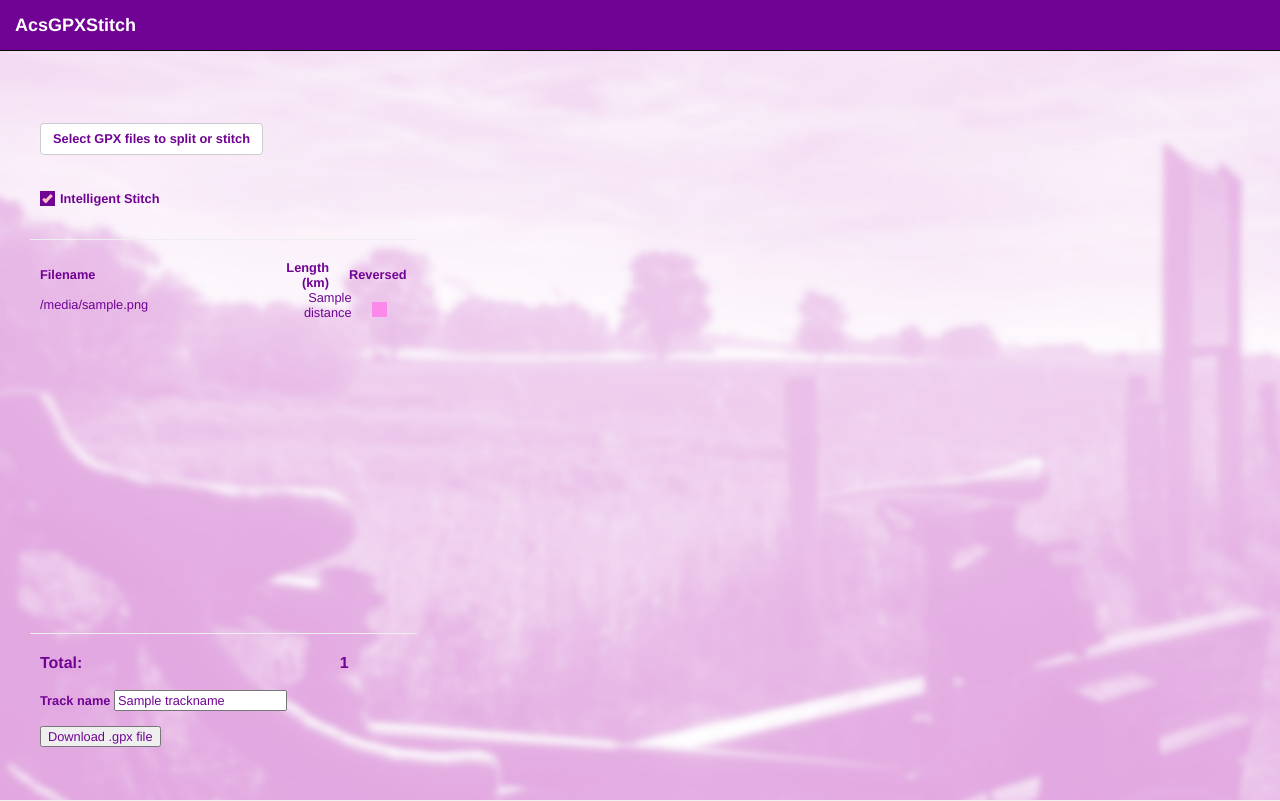
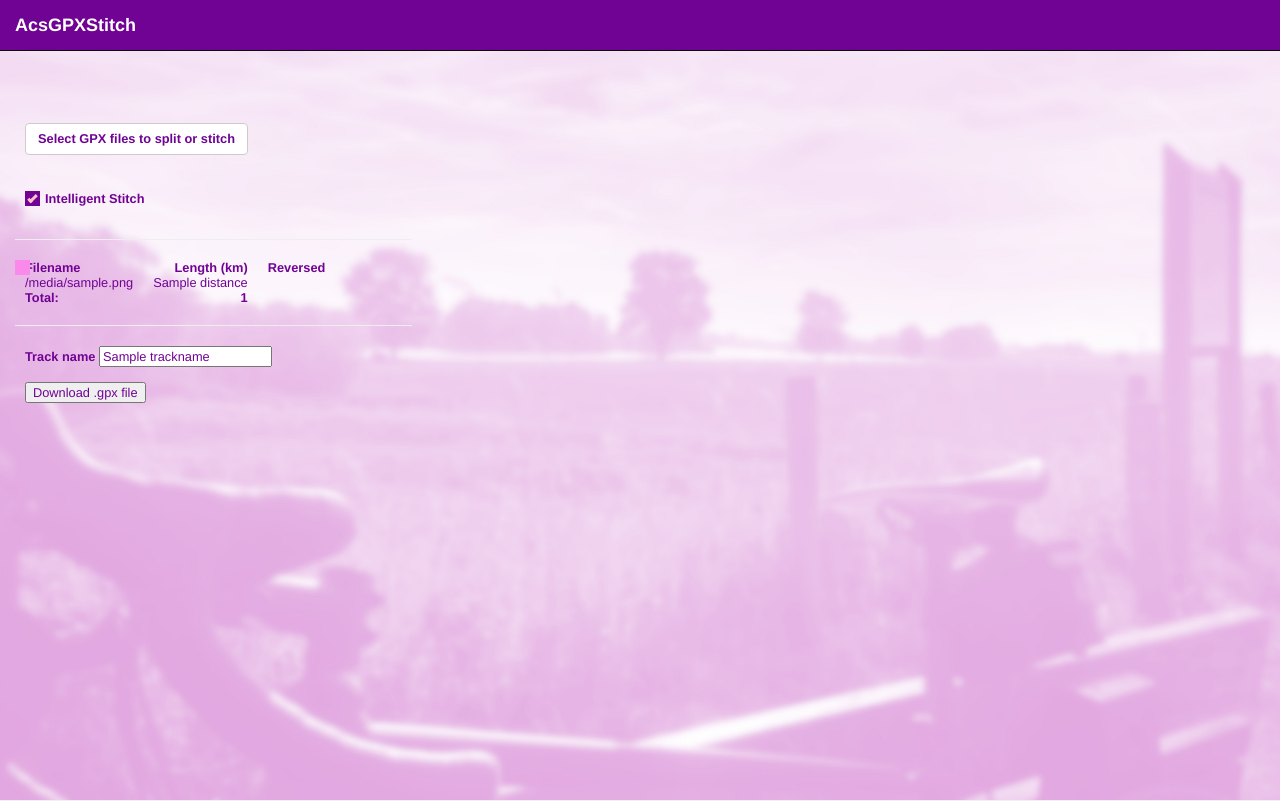
Before and after one commit to AadSchippers/acsgpxstitch, a Django app: template acsgpxstitch_app/templates/acsgpxstitch_app/track_list.html in a window 1280 px wide. Run offline with Django 3.2, Linux system fonts and the light colour scheme; the template is opened without the code that fills it: most values are stand-ins (such as "Sample title", 1, 10 or a date in 2020); lists and menus that the app fills with data are empty; some libraries are stand-ins or nearby versions.

Commit message:
cosmetics

```diff
--- a/acsgpxstitch_app/static/css/acsgpxstitch.css
+++ b/acsgpxstitch_app/static/css/acsgpxstitch.css
@@ -127,7 +127,7 @@ div.detail {
   background-color: transparent;
   width: 100%;
   height: 100%;
-  overflow-y: auto;
+  overflow-y: scroll;
   overflow-x: hidden;
 }
 
--- a/acsgpxstitch_app/templates/acsgpxstitch_app/track_list.html
+++ b/acsgpxstitch_app/templates/acsgpxstitch_app/track_list.html
@@ -9,7 +9,6 @@
         document.getElementById(id).submit();
     }
 </script>
-    <div class="container">
         <div class="row">
             <div class="col-4">
                 <table style="width:100%" class="scalefont">
@@ -51,25 +50,22 @@
                 </table>
                 <hr>
                 {% if tracks.0.filename %}
-                    <table id="click-table" class="table-hover scalefont" style="width: 100%">
+                    <table id="click-table" style="overflow-x:auto;"" class="table-hover scalefont">
                         <thead>
-                            <th style="width: 100%">Filename</th>
+                            <th>Filename</th>
                             <th style="text-align:right;">Length (km)</th>
                             {% if intelligent_stitch %}
-                                <th style="width: 100%">Reversed</th>
+                                <th>Reversed</th>
                             {% endif %}
                         </thead>
-                    </table>
-                    <div style="overflow-y:auto; height: 50%;">
-                        <table id="click-table" class="table-hover scalefont">
                         <tbody>
                             {% for track in tracks %}
                                 <tr>
                                     {% if track.filename %}
-                                            <td style="width: 75%;">{{ track.filename }}</td>
-                                            <td style="text-align:right; width: 10%;">{{ track.distance }}</td>
+                                        <td>{{ track.filename }}</td>
+                                        <td style="text-align:right;">{{ track.distance }}</td>
                                         {% if intelligent_stitch %}
-                                                <td style="width: 15%;">
+                                            <td">
                                                 <label class="checkcontainer">
                                                     <input type="checkbox"
                                                         name="reverse_track"
@@ -85,27 +81,14 @@
                                     {% endif %}
                                 </tr>
                             {% endfor %}
+                            {% if tracks.1.filename %}
+                                <tr>
+                                    <td><b>Total:</b></td>
+                                    <td style="text-align:right;"><b>{{ total_distance }}</b></td>
+                                </tr>
+                            {% endif %}
                         </tbody>
                     </table>
-                    </div>
-                    {% if tracks.1.filename %}
-                        <hr>
-                        <table style="width: 100%">
-                            <body>
-                                <tr>
-                                    {% if intelligent_stitch %}
-                                        <td style="width: 75%;"><b>Total:</b></td>
-                                        <td style="text-align:right; width: 10%"><b>{{ total_distance }}</b></td>
-                                        <td style="width: 15%;"></td>
-                                    {% else %}
-                                        <td style="width: 100%;"><b>Total:</b></td>
-                                        <td style="text-align:right;"><b>{{ total_distance }}</b></td>
-                                    {% endif %}
-                                </tr>
-                            </tbody>
-                        </table>
-                    {% endif %}
-                    <br>
                     {% if not tracks.1.filename %}
                         <table class="scalefont">
                             <form method="post" class="md-form" id="splitform" enctype="multipart/form-data">
@@ -165,6 +148,7 @@
                         </table>
                     {% endif %}
                 {% endif %}
+                <hr>
                 {% if tracks.1.filename %}
                         <table class="scalefont">
                             <form method="post" enctype="multipart/form-data">
@@ -201,5 +185,4 @@
                 {% endif %}
             </div>
         </div>
-    </div>
 {% endblock %}
```
Lines whose indentation alone changed are shown as unchanged.
